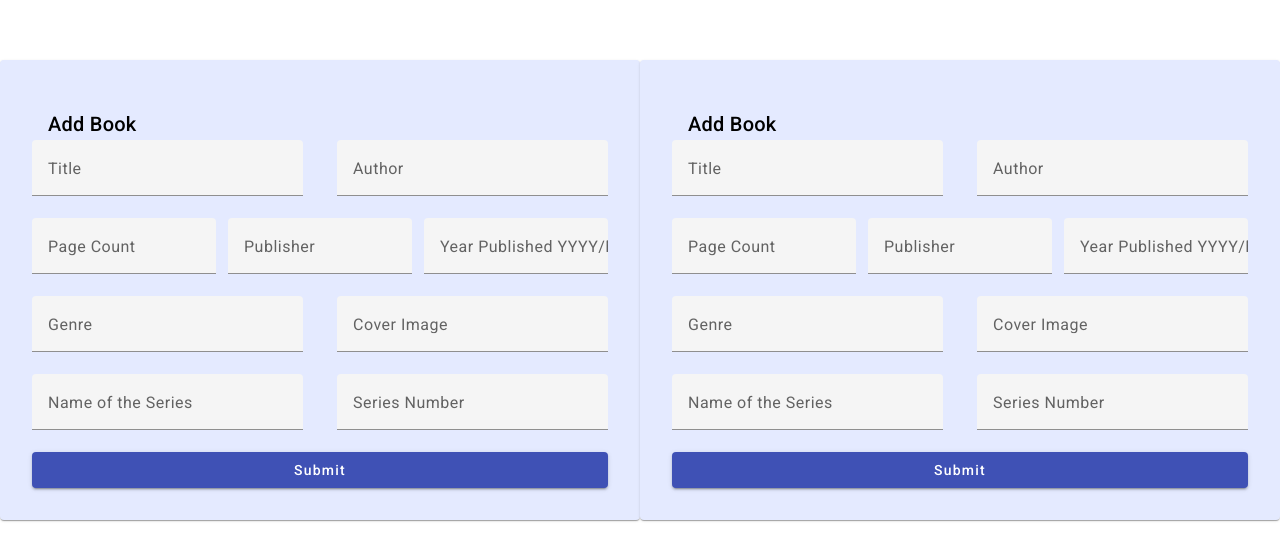
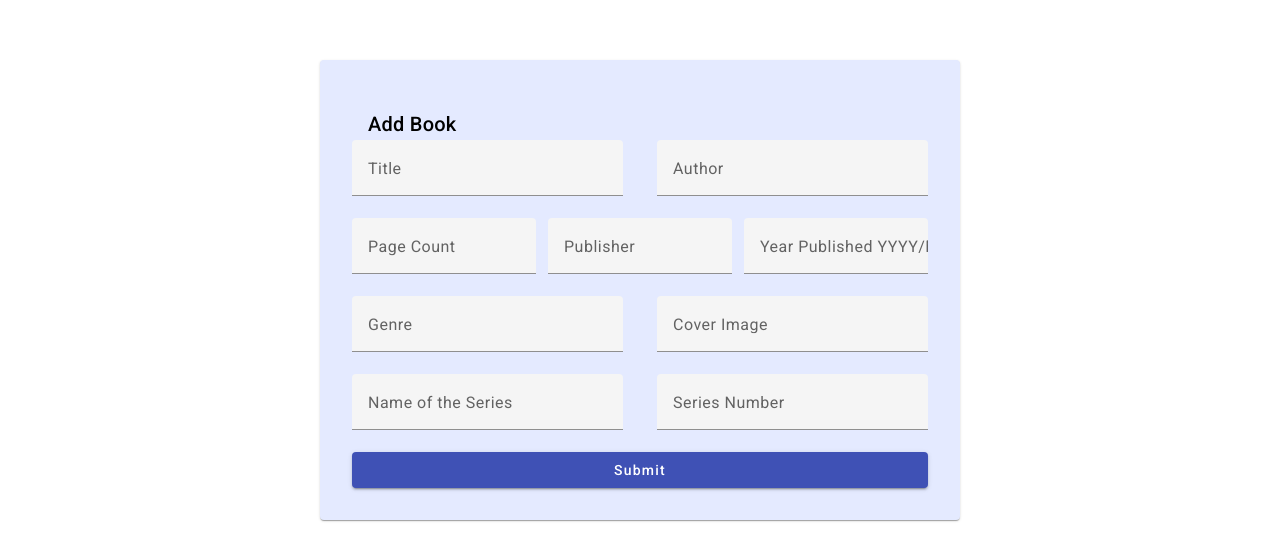
Before and after one commit to DiddySmooth/JG-Site, an Angular app: page /library in a window 1280 px wide. Shown: the part 110-670 px from the top of the page. Built offline with nearby package versions, Linux system fonts and the light colour scheme.

Commit message:
removed duplicate

```diff
--- a/src/app/app.component.html
+++ b/src/app/app.component.html
@@ -1,3 +1,2 @@
 <router-outlet>
 </router-outlet>
-<app-library-page></app-library-page>
```
